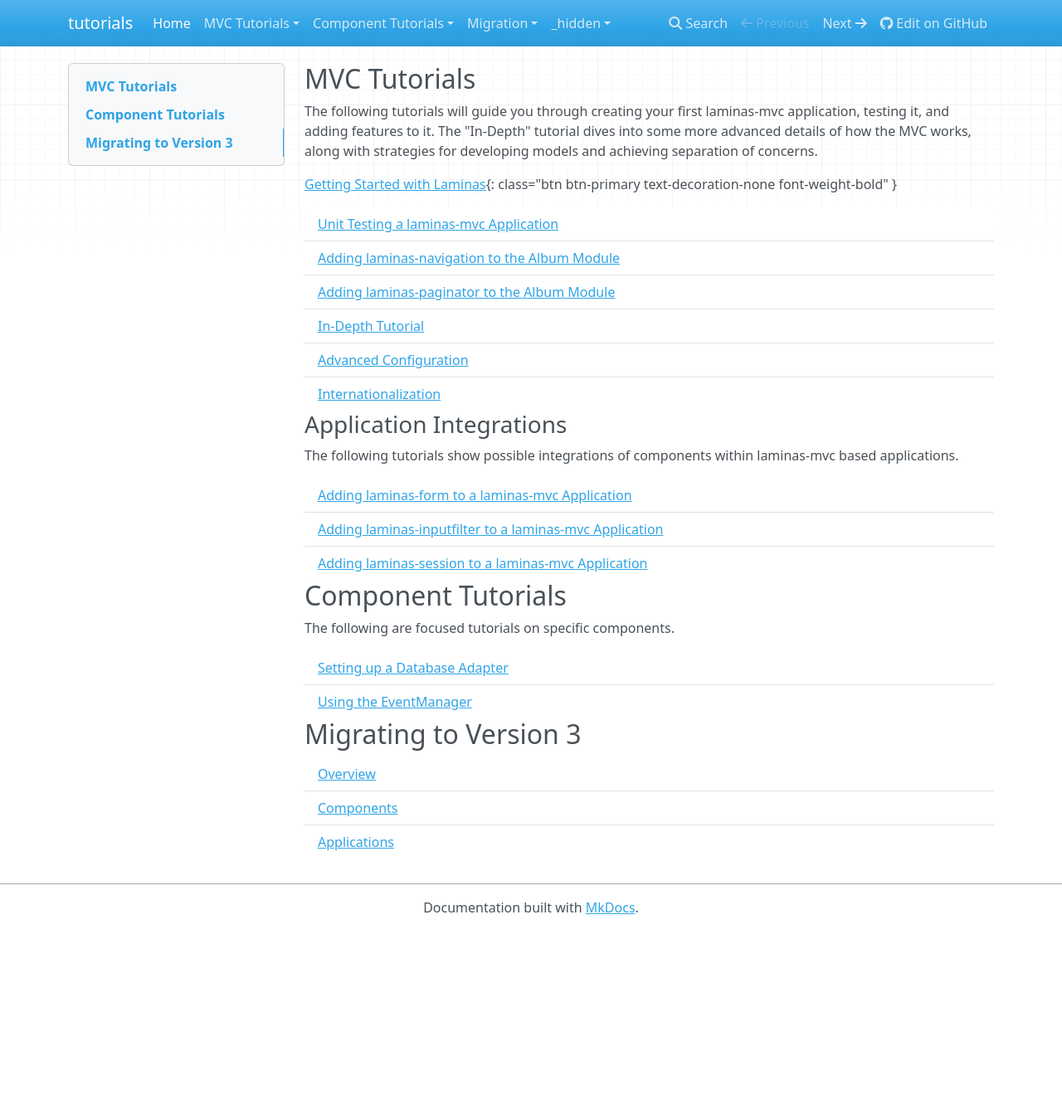
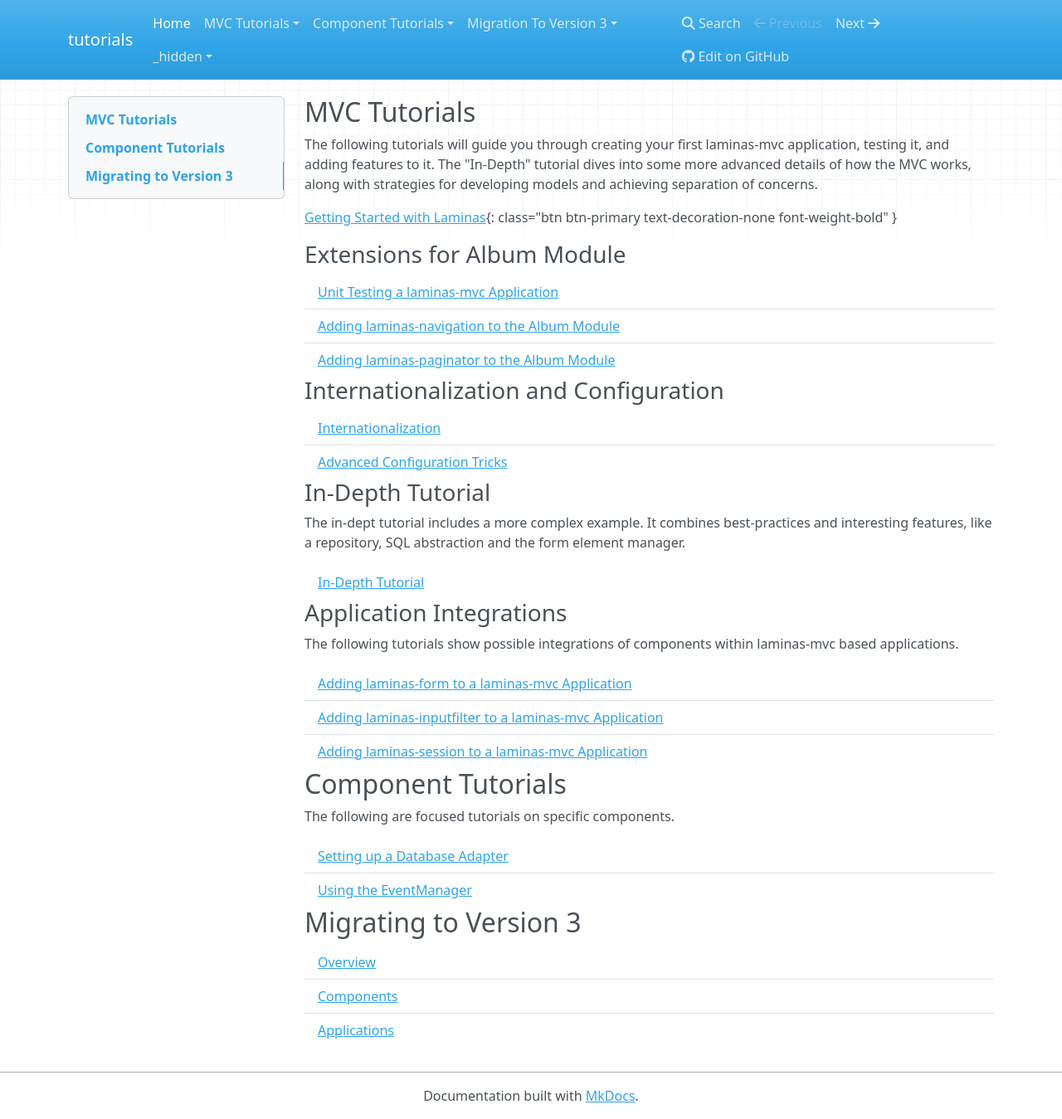
Before and after one commit to laminas/tutorials, an MkDocs documentation site: the page built from docs/book/index.md, in a window 1280 px wide and 1349 px high. Shown: the whole window at 83% size. Built offline with MkDocs 1.6.1, drawn with Linux system fonts in a browser that asks for light colours; nearby versions of some CDN libraries.

Commit message:
Rearranges the overview on the homepage and the navigation
Signed-off-by: Frank Brückner <dev@froschdesignstudio.de>

```diff
--- a/docs/book/index.md
+++ b/docs/book/index.md
@@ -8,13 +8,27 @@
 
 [Getting Started with Laminas](getting-started/overview.md){: class="btn btn-primary text-decoration-none font-weight-bold" }
 
+### Extensions for Album Module
+
 <ul class="list-group list-group-flush">
     <li class="list-group-item"><a href="unit-testing/">Unit Testing a laminas-mvc Application</a></li>
     <li class="list-group-item"><a href="navigation/">Adding laminas-navigation to the Album Module</a></li>
     <li class="list-group-item"><a href="pagination/">Adding laminas-paginator to the Album Module</a></li>
+</ul>
+
+### Internationalization and Configuration
+
+<ul class="list-group list-group-flush">
+    <li class="list-group-item"><a href="i18n/">Internationalization</a></li>
+    <li class="list-group-item"><a href="advanced-config/">Advanced Configuration Tricks</a></li>
+</ul>
+
+### In-Depth Tutorial
+
+The in-dept tutorial includes a more complex example. It combines best-practices and interesting features, like a repository, SQL abstraction and the form element manager.
+
+<ul class="list-group list-group-flush">
     <li class="list-group-item"><a href="in-depth-guide/first-module/">In-Depth Tutorial</a></li>
-    <li class="list-group-item"><a href="advanced-config/">Advanced Configuration</a></li>
-    <li class="list-group-item"><a href="i18n/">Internationalization</a></li>
 </ul>
 
 ### Application Integrations
--- a/mkdocs.yml
+++ b/mkdocs.yml
@@ -11,9 +11,13 @@
           - "Database and Models": getting-started/database-and-models.md
           - "Forms and Actions": getting-started/forms-and-actions.md
           - Conclusion: getting-started/conclusion.md
-      - "Unit Testing A laminas-mvc Application": unit-testing.md
-      - "Adding laminas-navigation to the Album Module": navigation.md
-      - "Adding laminas-paginator to the Album Module": pagination.md
+      - "Extensions for Album Module":
+          - "Unit Testing A laminas-mvc Application": unit-testing.md
+          - "Adding laminas-navigation to the Album Module": navigation.md
+          - "Adding laminas-paginator to the Album Module": pagination.md
+      - "Internationalization and Configuration":
+          - Internationalization: i18n.md
+          - "Advanced Configuration Tricks": advanced-config.md
       - "In-Depth Tutorial":
           - "Introducing the Blog Module": in-depth-guide/first-module.md
           - "Models and the ServiceManager": in-depth-guide/models-and-servicemanager.md
@@ -23,16 +27,13 @@
           - "Making Use of Forms and Fieldsets": in-depth-guide/laminas-form-laminas-form-fieldset.md
           - "Editing and Deleting Data": in-depth-guide/data-binding.md
           - "Reviewing the Blog Module": in-depth-guide/review.md
-      - "Advanced Configuration": advanced-config.md
-      - Internationalization: i18n.md
     - "Component Tutorials":
       - "Setting Up A Database Adapter": db-adapter.md
       - "Using the EventManager": event-manager.md
-    - Migration:
-        - "To Version 3":
-            - Overview: migration/to-v3/overview.md
-            - Components: migration/to-v3/components.md
-            - Applications: migration/to-v3/application.md
+    - "Migration To Version 3":
+          - Overview: migration/to-v3/overview.md
+          - Components: migration/to-v3/components.md
+          - Applications: migration/to-v3/application.md
     - "_hidden":
         - "_migration-from-zendframework": migration-from-zendframework.md
 
```
